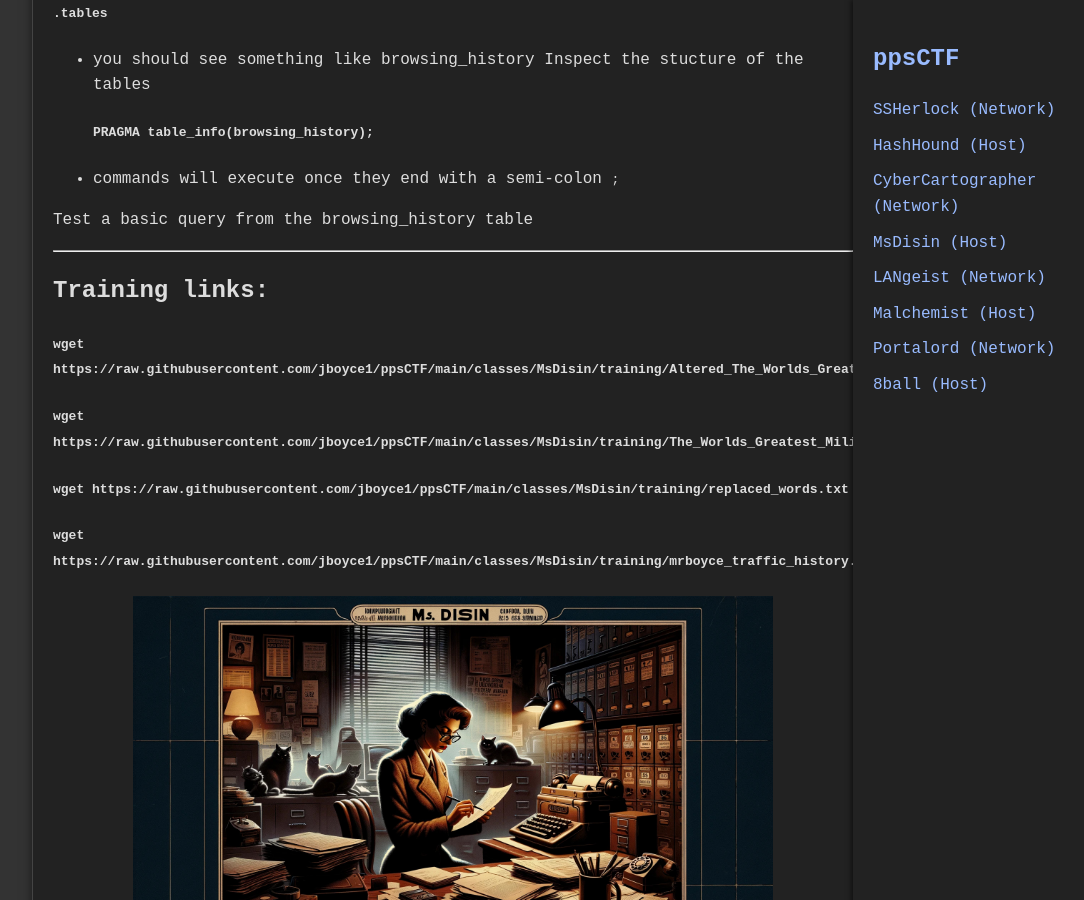
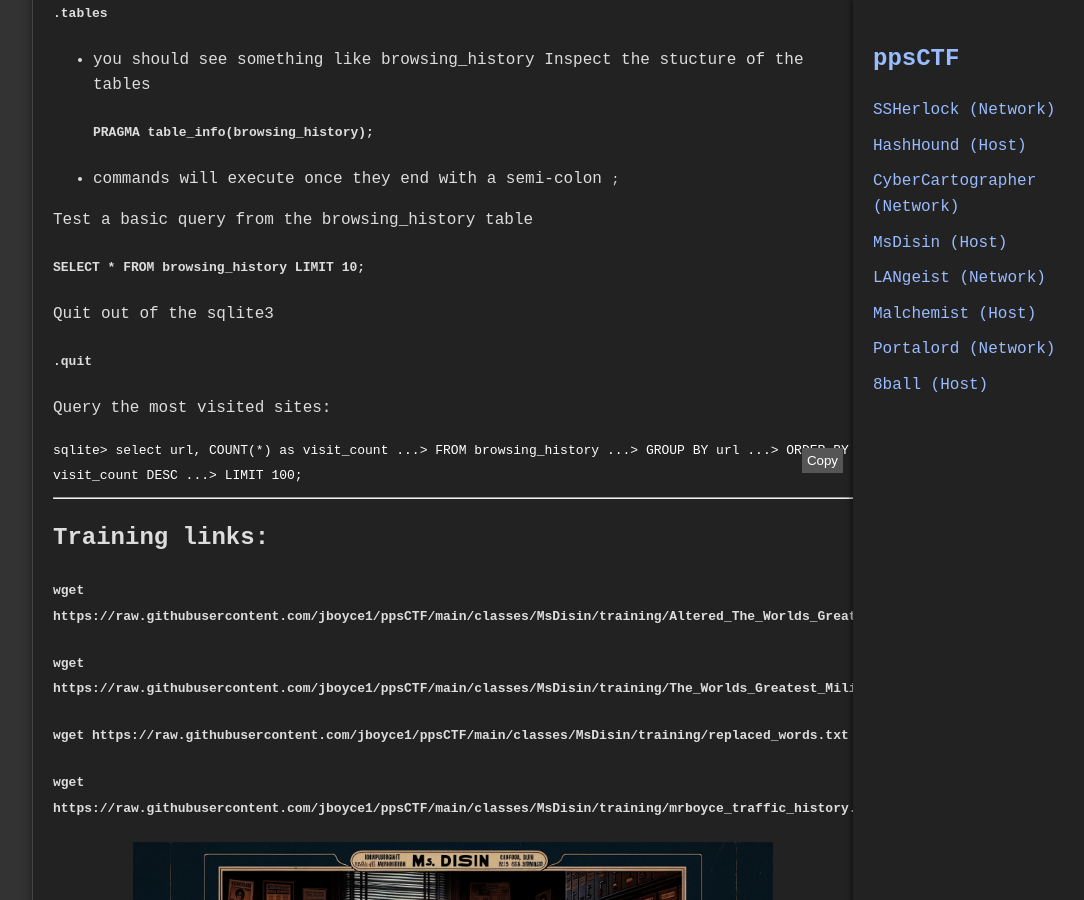
Before and after one commit to jboyce1/ppsCTF, a Jekyll site: the page built from classes/MsDisin/MsDisin.md, in a window 1280 px wide and 900 px high, scrolled down 9972 px. Shown: the whole window, without its empty margins (187-1271 px from the left). Built offline with Jekyll 4.4.1, drawn with Linux system fonts in a browser that asks for light colours.

Commit message:
Update MsDisin.md

````diff
--- a/classes/MsDisin/MsDisin.md
+++ b/classes/MsDisin/MsDisin.md
@@ -254,7 +254,19 @@ Inspect the stucture of the tables
   - commands will execute once they end with a semi-colon `;`
 
 Test a basic query from the browsing_history table
+#### `SELECT * FROM browsing_history LIMIT 10;`
 
+Quit out of the sqlite3
+#### `.quit`
+
+Query the most visited sites:
+```
+sqlite> select url, COUNT(*) as visit_count
+   ...> FROM browsing_history
+   ...> GROUP BY url
+   ...> ORDER BY visit_count DESC
+   ...> LIMIT 100;
+```
 
 ---
 ## Training links:
````
